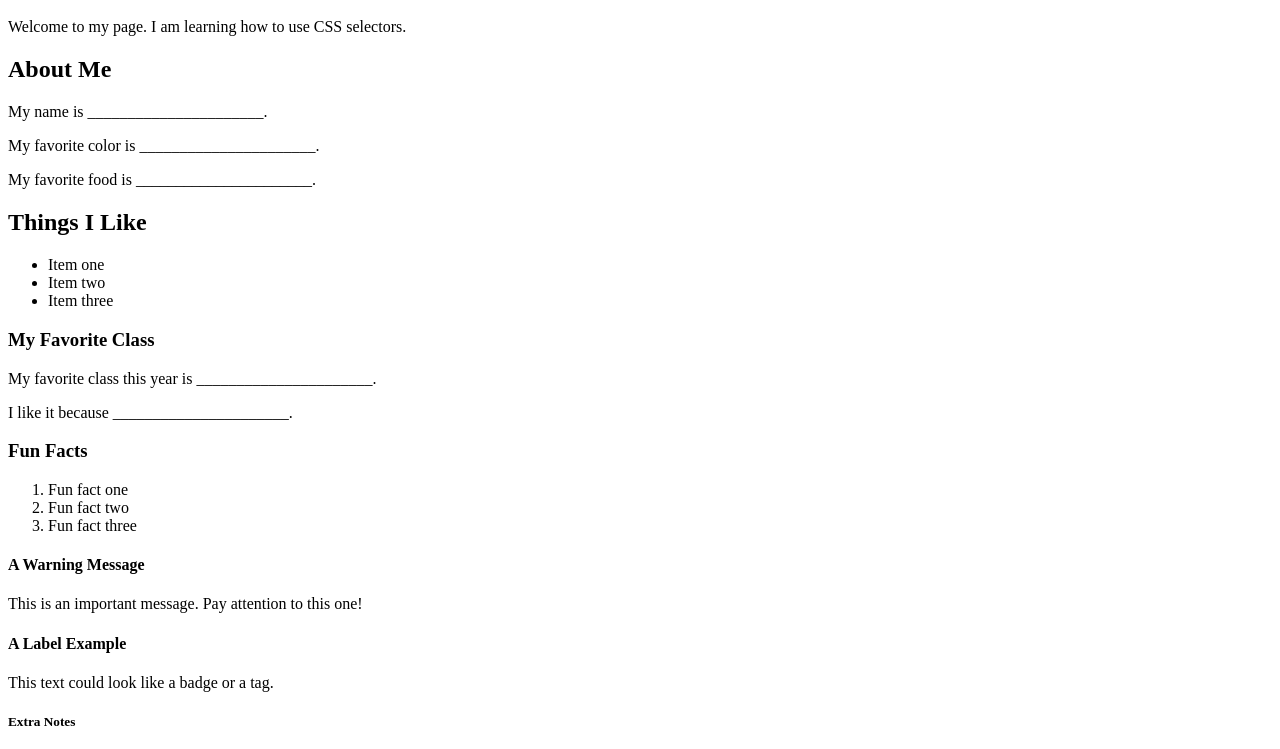
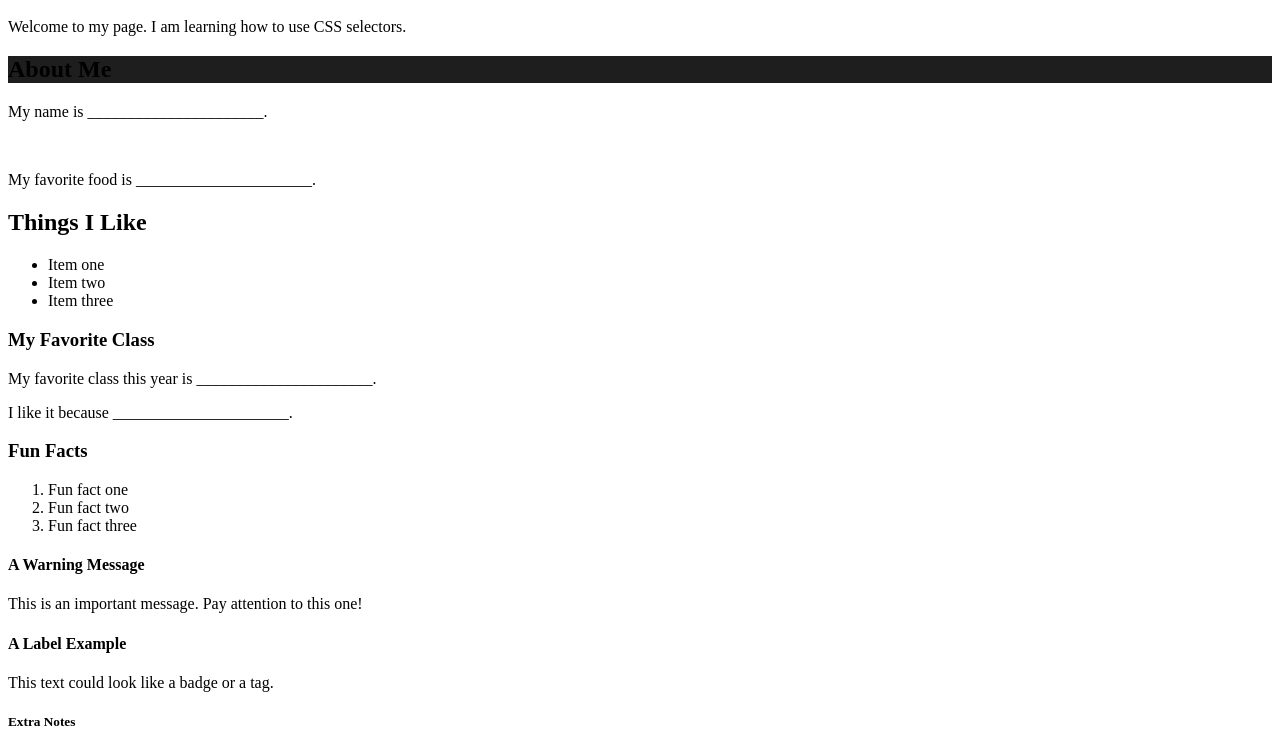
Before and after one commit to MESA-SB-Comp-Sci/unit-6-practice-day-class-and-id-miao2029, a plain HTML site: page index.html in a window 1280 px wide. Shown: the part 48-797 px from the top of the page. Drawn offline with Linux system fonts and the light colour scheme.

Commit message:
save my work

```diff
--- a/index.html
+++ b/index.html
@@ -12,9 +12,9 @@
 
         <main>
 
-            <h2>About Me</h2>
+            <h2 class="dark-bg">About Me</h2>
             <p>My name is ______________________.</p>
-            <p>My favorite color is ______________________.</p>
+            <p class="light-text">My favorite color is ______________________.</p>
             <p>My favorite food is ______________________.</p>
 
             <h2>Things I Like</h2>
@@ -27,6 +27,7 @@
             <h3>My Favorite Class</h3>
             <p>My favorite class this year is ______________________.</p>
             <p>I like it because ______________________.</p>
+
 
             <h3>Fun Facts</h3>
             <ol>
--- a/styles.css
+++ b/styles.css
@@ -3,3 +3,11 @@
 }
 
 /* write your rules below  this line*/
+
+.dark-bg{
+    background-color: #1e1e1e;
+}
+
+.light-text{
+    color: ffffff;
+}
```
